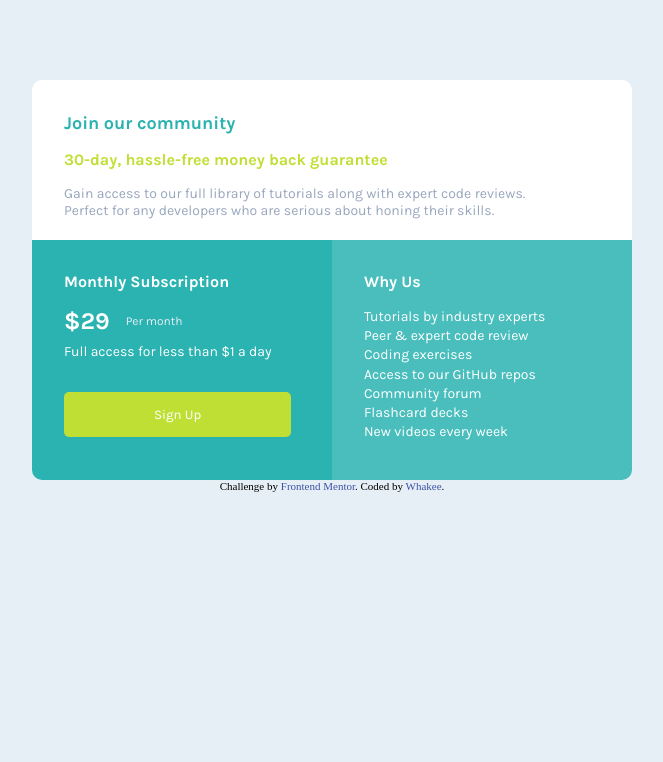
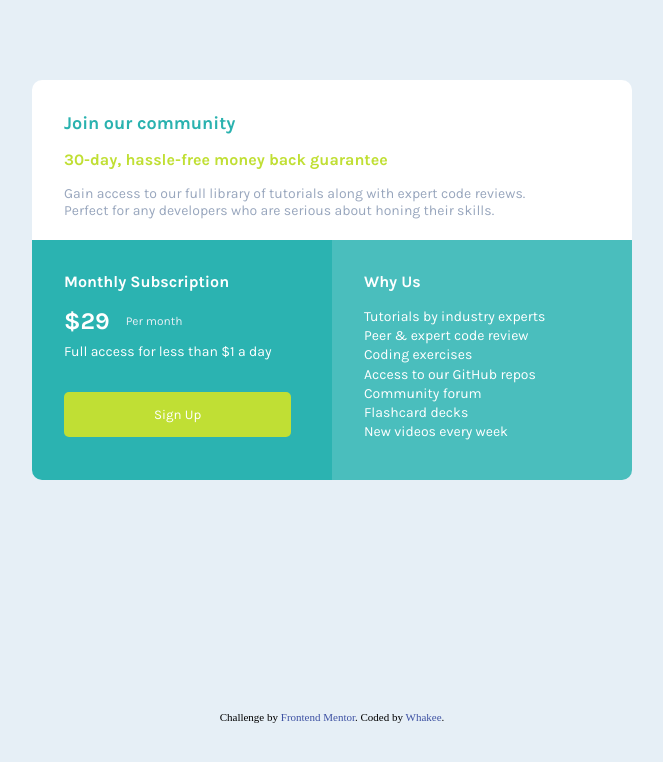
Before and after one commit to Uwakmfon-Ekong/single-price-grid, a plain HTML site: page index.html in a window 1280 px wide. Shown: the whole page, without its empty margins (308-971 px from the left). Drawn offline with Linux system fonts and the light colour scheme.

Commit message:
Update index.css

```diff
--- a/index.css
+++ b/index.css
@@ -4,8 +4,12 @@
     padding: 0;
     box-sizing: border-box;
 }
-body{
+ body {
     background: #e6eff6;
+    display: grid;
+    place-items: center;
+    grid-template-columns: 1fr;
+    min-height: 100vh;
 }
 .container{
     width: 600px;
```
